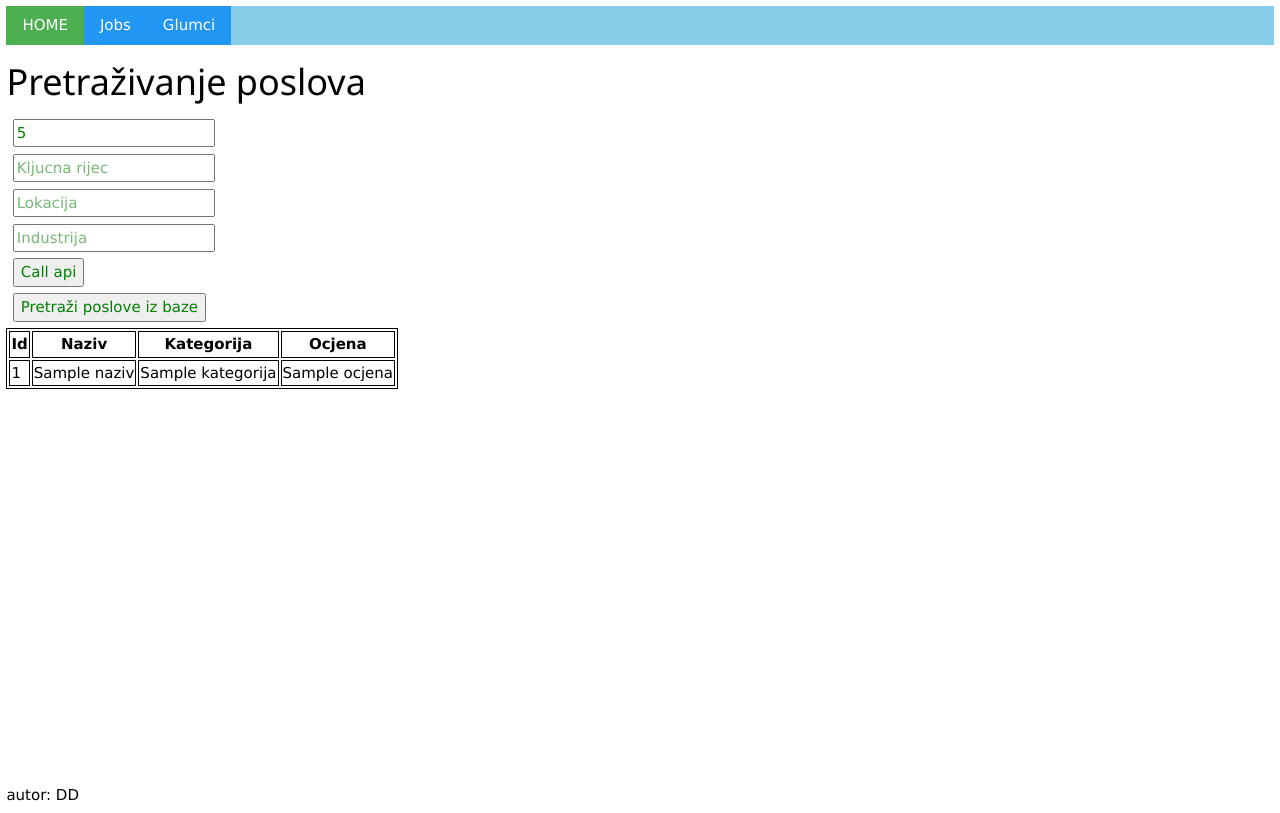
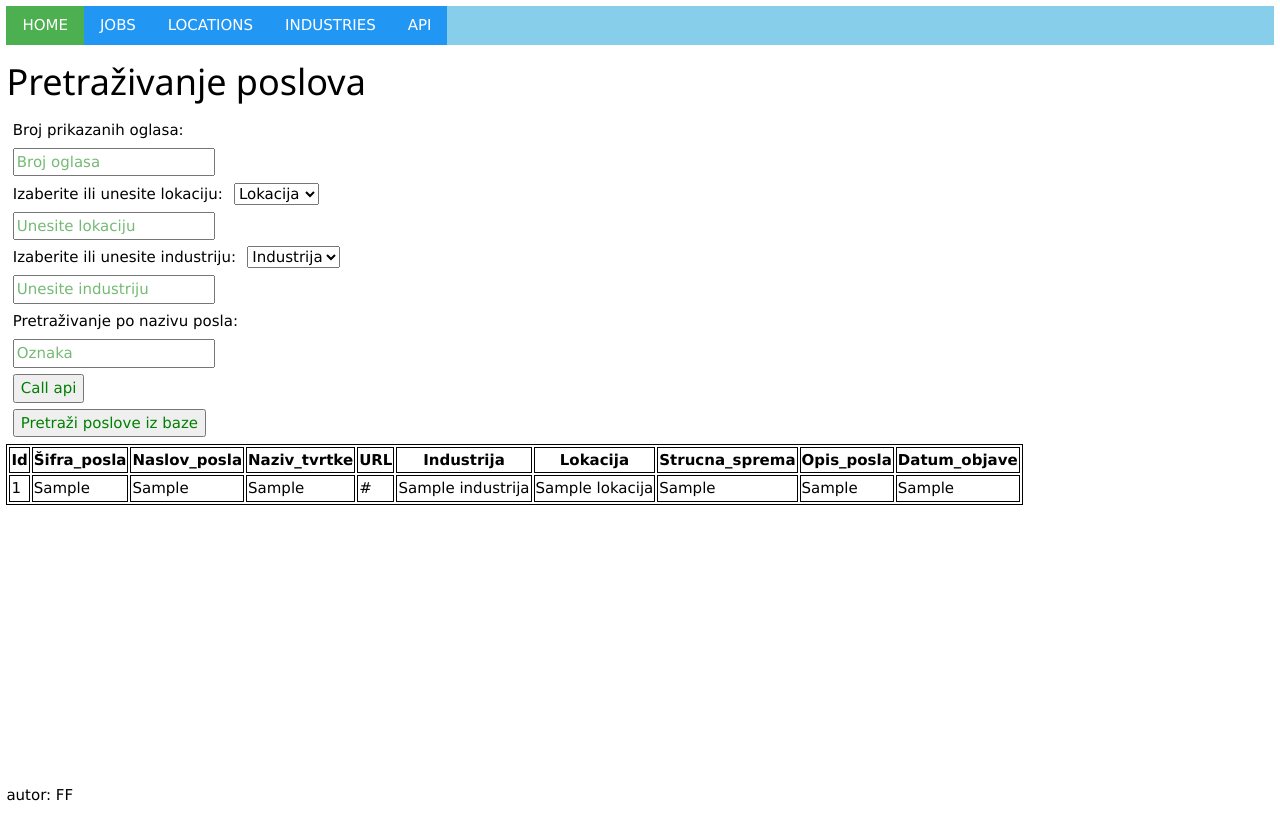
Before and after one commit to ffrancic14/ff_prod, a Flask app: template templates/jobs.html in a window 1280 px wide. Run offline with Flask 3, Linux system fonts and the light colour scheme; the template is opened without the code that fills it: most values are stand-ins (such as "Sample title", 1, 10 or a date in 2020).

Commit message:
update html

```diff
--- a/templates/base.html
+++ b/templates/base.html
@@ -71,8 +71,10 @@
         -->
         <div class="w3-bar w3-light-blue">
             <a href="{{ url_for('pocetna') }}" class="w3-bar-item w3-button w3-green">HOME</a>
-            <a href="{{ url_for('jobs') }}" class="w3-bar-item w3-button w3-blue">Jobs</a>
-            <a href="{{ url_for('glumci') }}" class="w3-bar-item w3-button w3-blue">Glumci</a>
+            <a href="{{ url_for('jobs') }}" class="w3-bar-item w3-button w3-blue">JOBS</a>
+            <a href="{{ url_for('locations') }}" class="w3-bar-item w3-button w3-blue">LOCATIONS</a>
+            <a href="{{ url_for('industries') }}" class="w3-bar-item w3-button w3-blue">INDUSTRIES</a>
+            <a href="{{ url_for('api') }}" class="w3-bar-item w3-button w3-blue">API</a>
         </div>
     {% endblock %}
 
--- a/templates/jobs.html
+++ b/templates/jobs.html
@@ -6,38 +6,116 @@
     <div>
         <h1>Pretraživanje poslova</h1>
         <form action="/jobs" method="post">
-            <input type="number" value="5" name="count" placeholder="Broj pojmova">
-            <input  type="text" name="keyword" placeholder="Kljucna rijec">
-            <input  type="text" name="location" placeholder="Lokacija">
-            <input  type="text" name="industry" placeholder="Industrija">
+            <label >Broj prikazanih oglasa:</label>
+            <input type="number" name="count" placeholder="Broj oglasa">
+            <div>
+    <label for="locationSelect">Izaberite ili unesite lokaciju:</label>
+    <select id="locationSelect" name="location" onchange="toggleInputField()">
+        <option value="" disabled selected hidden>Lokacija</option>
+<!--        <option value="zagreb">Zagreb</option>-->
+<!--        <option value="split">Split</option>-->
+<!--        <option value="rijeka">Rijeka</option>-->
+<!--        <option value="osijek">Osijek</option>-->
+        <option value="other">Ostalo...</option>
+    </select>
+
+    <input type="text" id="locationInput" name="location" placeholder="Unesite lokaciju" class="hidden">
+</div>
+
+<script>
+    function toggleInputField() {
+        const locationSelect = document.getElementById('locationSelect');
+        const locationInput = document.getElementById('locationInput');
+
+        if (locationSelect.value === 'other') {
+            locationInput.classList.remove('hidden');
+            locationInput.name = 'location'; // Ensure the input field has the correct name attribute
+            locationSelect.name = ''; // Remove the name attribute from the select field
+        } else {
+            locationInput.classList.add('hidden');
+            locationInput.name = ''; // Remove the name attribute from the input field
+            locationSelect.name = 'location'; // Ensure the select field has the correct name attribute
+        }
+    }
+</script>
+            <div>
+    <label for="industrySelect">Izaberite ili unesite industriju:</label>
+    <select id="industrySelect" name="industry" onchange="toggleIndustryInput()">
+        <option value="" disabled selected hidden>Industrija</option>
+<!--        <option value="it">IT</option>-->
+<!--        <option value="finance">Financije</option>-->
+<!--        <option value="healthcare">Zdravstvo</option>-->
+<!--        <option value="education">Obrazovanje</option>-->
+        <option value="other">Ostalo...</option>
+    </select>
+
+    <input type="text" id="industryInput" name="industry" placeholder="Unesite industriju" class="hidden">
+</div>
+
+<script>
+    function toggleIndustryInput() {
+        const industrySelect = document.getElementById('industrySelect');
+        const industryInput = document.getElementById('industryInput');
+
+        if (industrySelect.value === 'other') {
+            industryInput.classList.remove('hidden');
+            industryInput.name = 'industry'; // Ensure the input field has the correct name attribute
+            industrySelect.name = ''; // Remove the name attribute from the select field
+        } else {
+            industryInput.classList.add('hidden');
+            industryInput.name = ''; // Remove the name attribute from the input field
+            industrySelect.name = 'industry'; // Ensure the select field has the correct name attribute
+        }
+    }
+</script>
+            <label >Pretraživanje po nazivu posla:</label>
+            <input  type="text" name="tag" placeholder="Oznaka">
 
             <input type="submit" name="callApi" value="Call api">
             <input type="submit" name="callDb" value="Pretraži poslove iz baze">
+
         </form>
     </div>
 
     <div>
-
+    {% if jobs %}
         <table>
-          <tr>
-            <th>Id</th>
-            <th>Naziv</th>
-            <th>Kategorija</th>
-            <th>Ocjena</th>
-          </tr>
-          <tr>
-              {% for job in jobs %}
-            <td>{{job.id}}</td>
-            <td>{{job.naziv}}</td>
-            <td>{{job.kategorija}}</td>
-            <td>{{job.ocjena}}</td>
-          </tr>
+            <tr>
+                <th>Id</th>
+                <th>Šifra_posla</th>
+                <th>Naslov_posla</th>
+                <th>Naziv_tvrtke</th>
+                <th>URL</th>
+                <th>Industrija</th>
+                <th>Lokacija</th>
+                <th>Strucna_sprema</th>
+                <th>Opis_posla</th>
+                <th>Datum_objave</th>
+            </tr>
+            {% for job in jobs %}
+            <tr>
+                <td>{{ job.id }}</td>
+                <td>{{ job.sifra_posla }}</td>
+                <td>{{ job.naslov_posla }}</td>
+                <td>{{ job.naziv_tvrtke }}</td>
+                <td>{{ job.url_posla }}</td>
+                <td>{{ job.industrija }}</td>
+                <td>{{ job.lokacija }}</td>
+                <td>{{ job.strucna_sprema }}</td>
+                <td>{{ job.opis_posla }}</td>
+                <td>{{ job.datum_objave }}</td>
+            </tr>
             {% endfor %}
         </table>
+    {% else %}
+        <p>Nema podataka za prikazivanje.</p>
+    {% endif %}
+</div>
+
 
     </div>
 {% endblock %}
 
 {% block podnozje %}
-    autor: DD
+    autor: FF
 {% endblock %}
```
